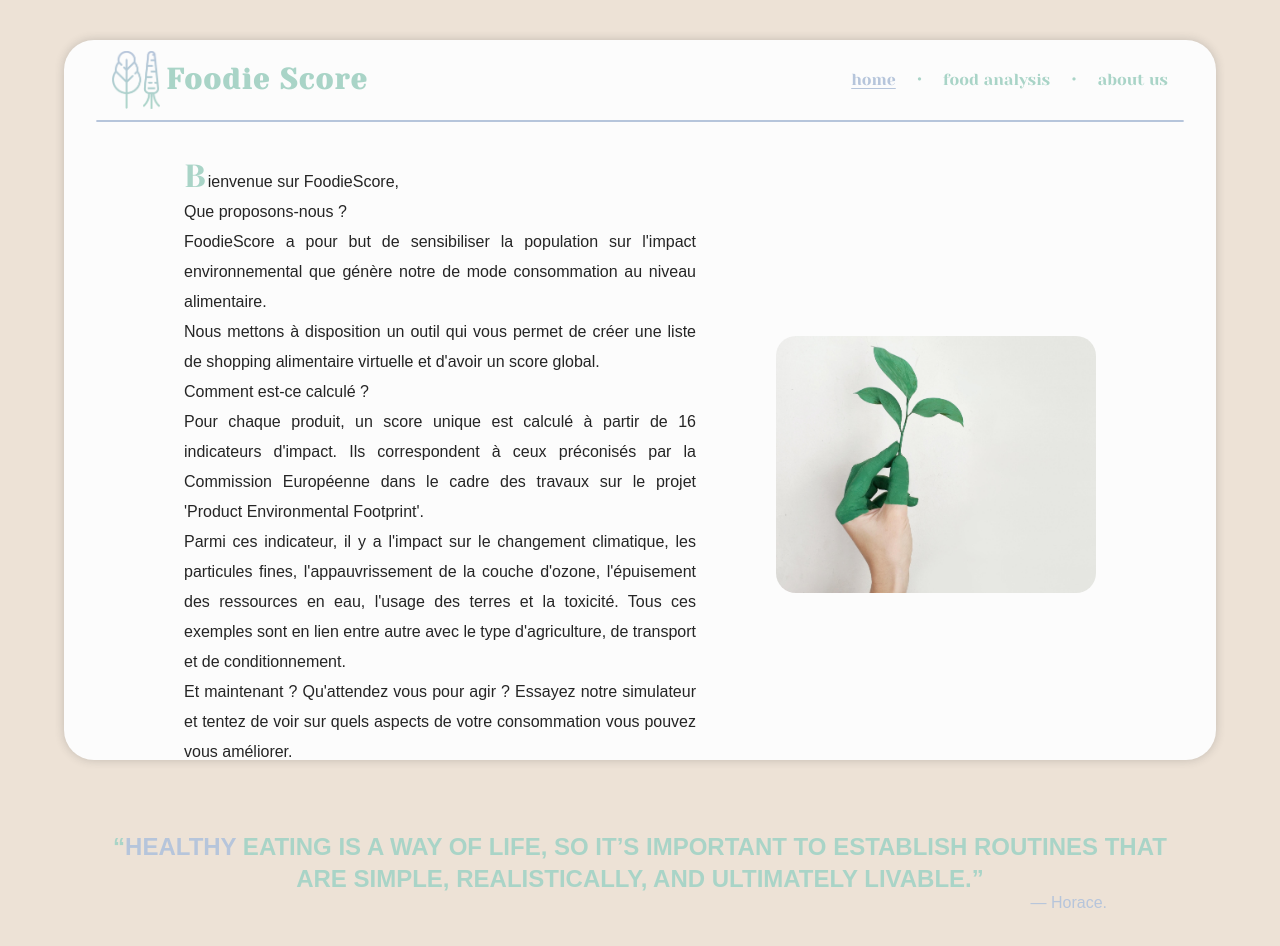
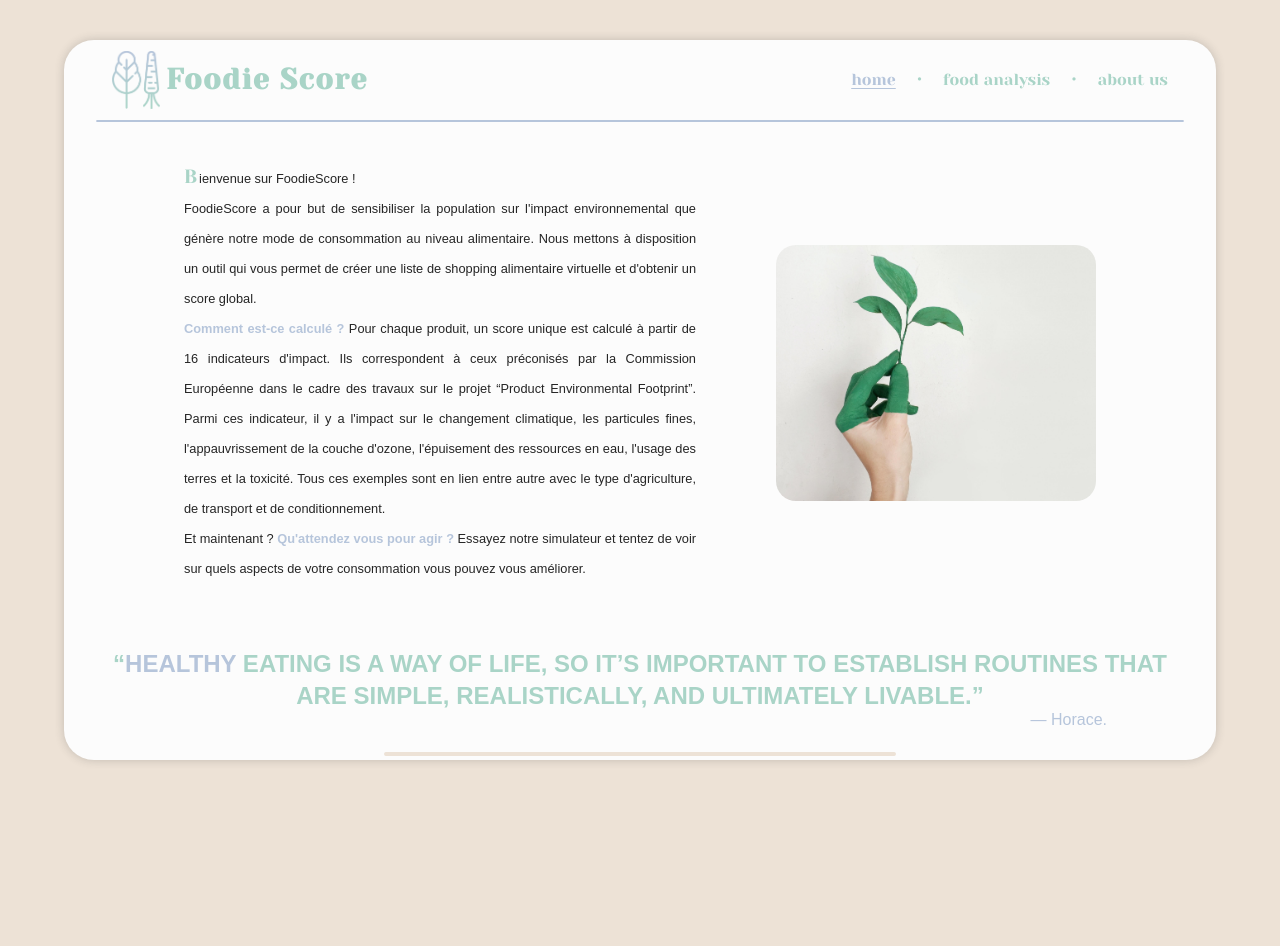
Before and after one commit to moumax/hackathon-1-remote2022, a React (Create React App) app: page / in a window 1280 px wide. Shown: the top 946 px of the page. After the commit the page ends 800 px from the top, so only its background shows below. Built offline with nearby package versions, Linux system fonts and the light colour scheme.

Commit message:
fix the home page

```diff
--- a/src/pages/Home.jsx
+++ b/src/pages/Home.jsx
@@ -9,31 +9,26 @@ const Home = () => {
       <div className="container-home">
         <div className="home-text">
           <p>
-            <span className="lettrine">B</span>ienvenue sur FoodieScore,
-            <p>Que proposons-nous ?</p>
-            <p>
-              FoodieScore a pour but de sensibiliser la population sur l'impact
-              environnemental que génère notre de mode consommation au niveau
-              alimentaire.
-            </p>
-            Nous mettons à disposition un outil qui vous permet de créer une
-            liste de shopping alimentaire virtuelle et d'avoir un score global.
-            <p>Comment est-ce calculé ?</p> Pour chaque produit, un score unique
-            est calculé à partir de 16 indicateurs d'impact. Ils correspondent à
-            ceux préconisés par la Commission Européenne dans le cadre des
-            travaux sur le projet 'Product Environmental Footprint'.{" "}
-            <p>
-              Parmi ces indicateur, il y a l'impact sur le changement
-              climatique, les particules fines, l'appauvrissement de la couche
-              d'ozone, l'épuisement des ressources en eau, l'usage des terres et
-              la toxicité. Tous ces exemples sont en lien entre autre avec le
-              type d'agriculture, de transport et de conditionnement.{" "}
-              <p>
-                Et maintenant ? Qu'attendez vous pour agir ? Essayez notre
-                simulateur et tentez de voir sur quels aspects de votre
-                consommation vous pouvez vous améliorer.
-              </p>
-            </p>
+            <span className="lettrine">B</span>ienvenue sur FoodieScore !
+            <br /> FoodieScore a pour but de sensibiliser la population sur
+            l'impact environnemental que génère notre mode de consommation au
+            niveau alimentaire. Nous mettons à disposition un outil qui vous
+            permet de créer une liste de shopping alimentaire virtuelle et
+            d'obtenir un score global. <br />
+            <span className="important">Comment est-ce calculé ?</span> Pour
+            chaque produit, un score unique est calculé à partir de 16
+            indicateurs d'impact. Ils correspondent à ceux préconisés par la
+            Commission Européenne dans le cadre des travaux sur le projet
+            “Product Environmental Footprint”. Parmi ces indicateur, il y a
+            l'impact sur le changement climatique, les particules fines,
+            l'appauvrissement de la couche d'ozone, l'épuisement des ressources
+            en eau, l'usage des terres et la toxicité. Tous ces exemples sont en
+            lien entre autre avec le type d'agriculture, de transport et de
+            conditionnement. <br />
+            Et maintenant ?{" "}
+            <span className="important">Qu'attendez vous pour agir ?</span>{" "}
+            Essayez notre simulateur et tentez de voir sur quels aspects de
+            votre consommation vous pouvez vous améliorer.
           </p>
         </div>
         <img className="home-image" src={homeImage} alt="hand with a plant" />
--- a/src/styles/Footer.css
+++ b/src/styles/Footer.css
@@ -9,7 +9,12 @@
 .footer-container {
   display: flex;
   flex-direction: row;
-  background-color: var(--primary-color);
+  background: rgb(169, 212, 199);
+  background: linear-gradient(
+    90deg,
+    rgba(169, 212, 199, 1) 0%,
+    rgba(182, 197, 219, 1) 100%
+  );
   height: 15vh;
   border-bottom-left-radius: 30px;
   border-bottom-right-radius: 30px;
--- a/src/styles/Home.css
+++ b/src/styles/Home.css
@@ -10,7 +10,7 @@
   .home-text {
     width: 70vw;
   }
-  .home-image{
+  .home-image {
     border-radius: 20px;
     width: 50vw;
     margin-bottom: 20px;
@@ -79,14 +79,14 @@
 
   .home-text > p {
     line-height: 30px;
-    font-size: 1rem;
+    font-size: 0.8rem;
     color: var(--font-color);
     text-align: justify;
   }
 
   .home-text > p .lettrine {
     letter-spacing: 2px;
-    font-size: 2rem;
+    font-size: 1.2rem;
     color: var(--primary-color);
     font-family: var(--font-title);
   }
@@ -117,7 +117,7 @@
 
   .author {
     margin-left: 80%;
-    height: 8vh;
+    height: 5vh;
   }
 
   .author > p {
@@ -185,7 +185,7 @@
 
   .author {
     margin-left: 80%;
-    height: 6vh;
+    height: 10vh;
   }
 
   .author > p {
@@ -199,3 +199,8 @@
     background-color: var(--secondary-color);
   }
 }
+
+.important {
+  color: var(--accent-color);
+  font-weight: bold;
+}
```
